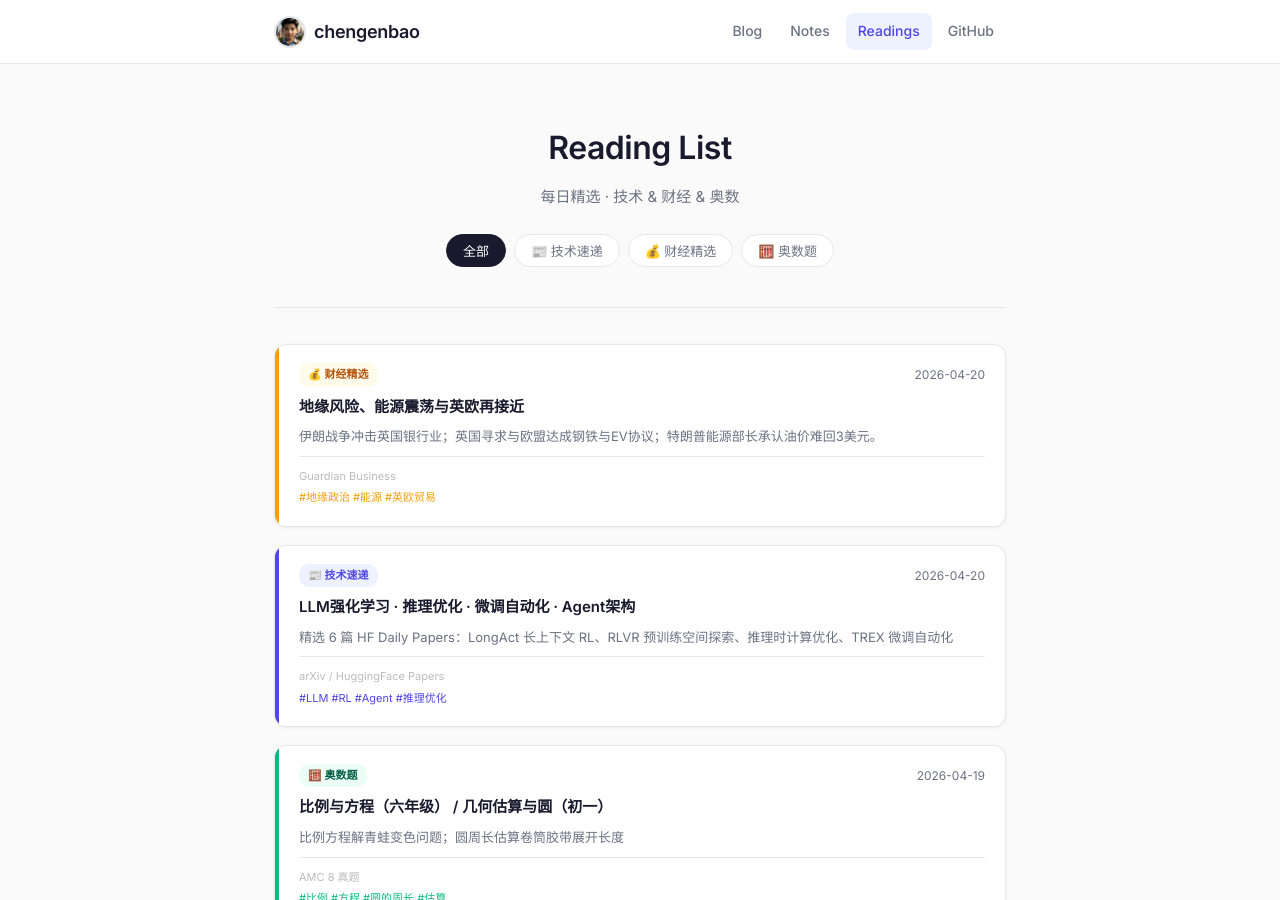
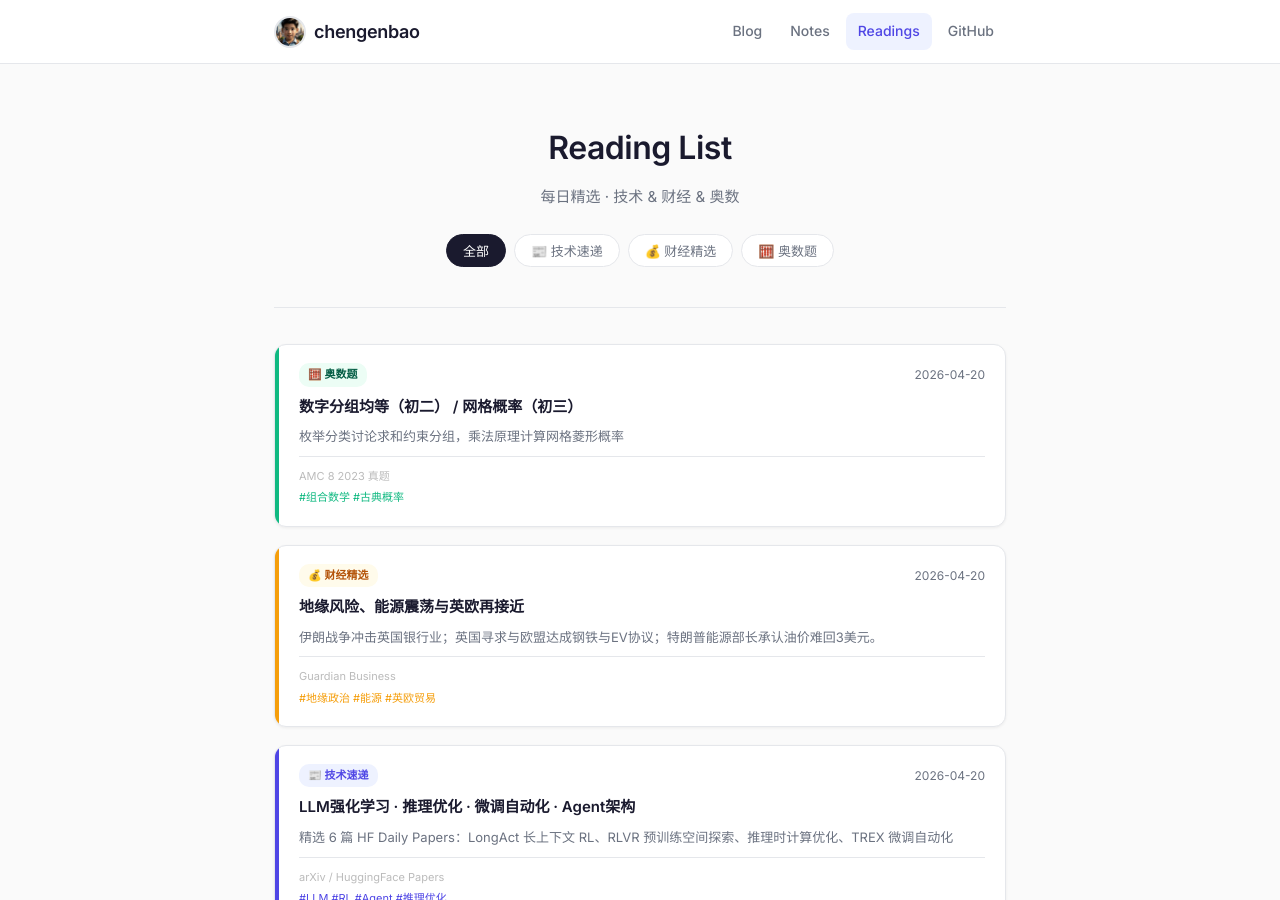
Before and after one commit to chengenbao/chengenbao.github.io, a Jekyll site: the page built from reading-list/index.md, in a window 1280 px wide and 900 px high. Built offline with Jekyll 4.4.1, drawn with Linux system fonts in a browser that asks for light colours.

Commit message:
add math card 2026-04-20

```diff
--- a/reading-list/index.md
+++ b/reading-list/index.md
@@ -18,6 +18,22 @@
   </div>
 
   <div class="rl-grid">
+<a class="rl-card math" href="/reading-list/2026-04-20-math/">
+  <div class="rl-accent"></div>
+  <div class="rl-body">
+    <div class="rl-top">
+      <span class="rl-badge math">🧮 奥数题</span>
+      <time>2026-04-20</time>
+    </div>
+    <h2>数字分组均等（初二） / 网格概率（初三）</h2>
+    <p>枚举分类讨论求和约束分组，乘法原理计算网格菱形概率</p>
+    <div class="rl-meta">
+      <span class="rl-source">AMC 8 2023 真题</span>
+      <span class="rl-tags">#组合数学 #古典概率</span>
+    </div>
+  </div>
+</a>
+
 <a class="rl-card finance" href="/reading-list/2026-04-20-finance-daily/">
   <div class="rl-accent"></div>
   <div class="rl-body">
```
